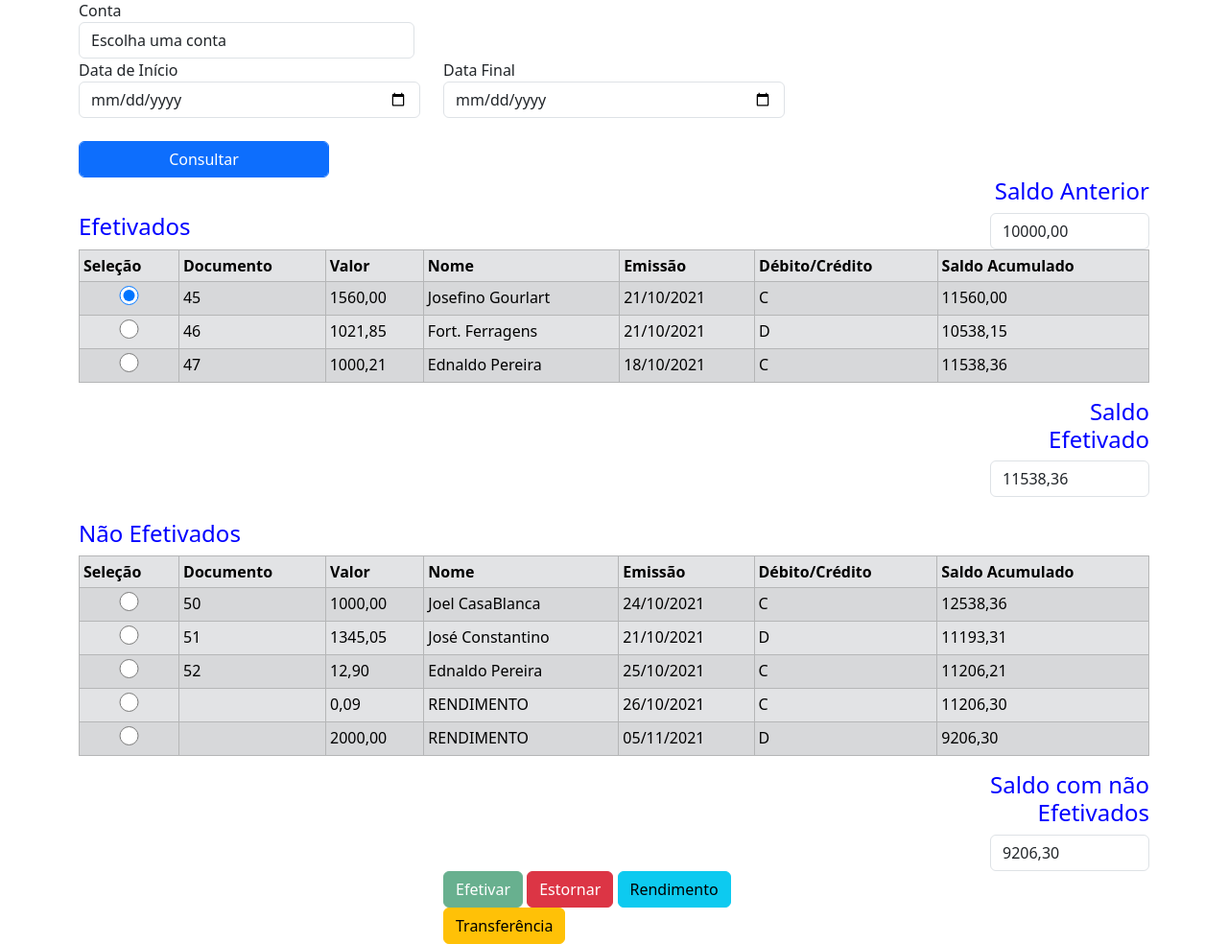
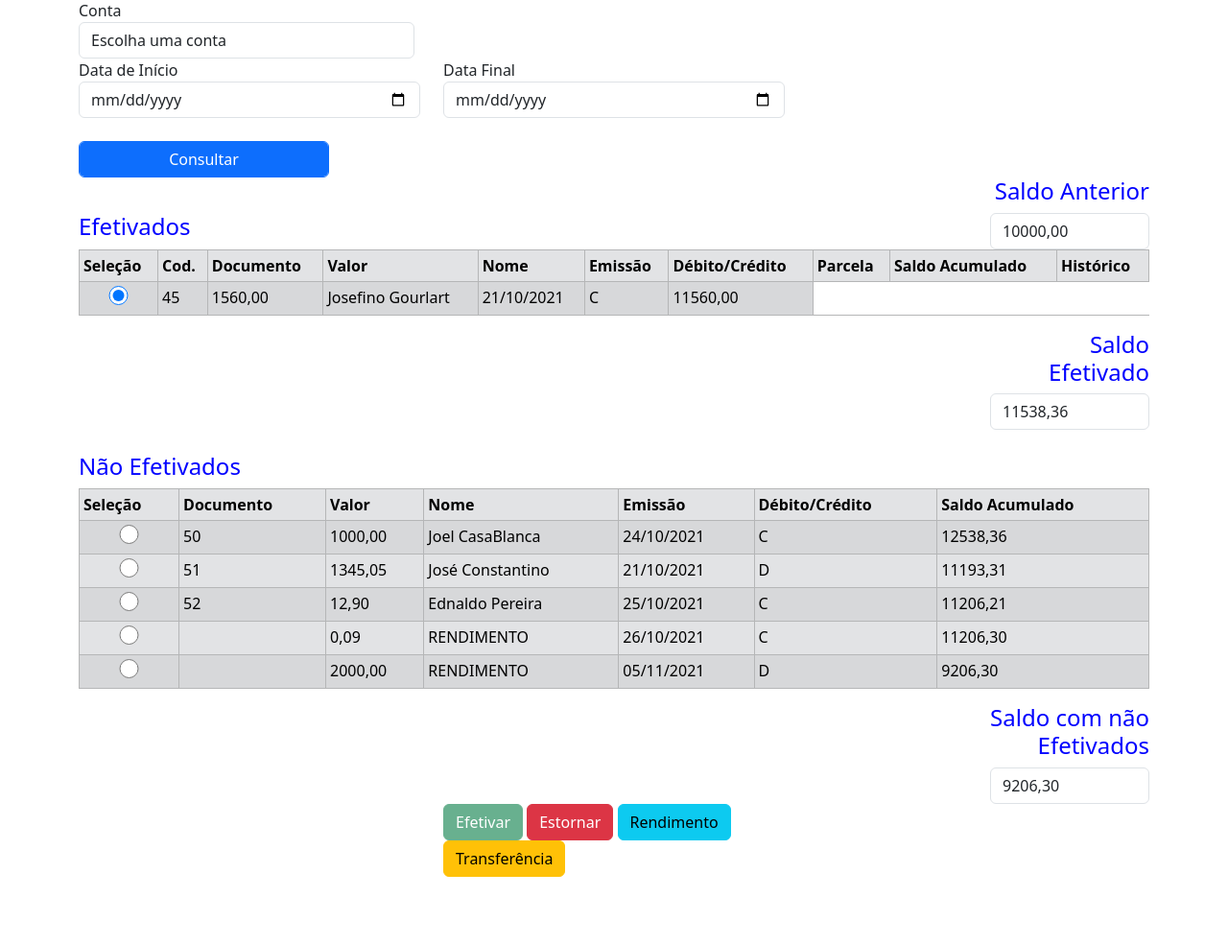
Before and after one commit to isaias-s-souza/Projeto_Integrador, a Flask app: page /extrato_bancario in a window 1280 px wide. Shown: the part 81-1065 px from the top of the page at 96% size. After the commit the page ends 995 px from the top, so only its background shows below. Run offline with Flask 2, Linux system fonts and the light colour scheme; the visitor is signed in with stand-in values (Sample User, id 1); data that the repository does not hold is empty; parts of the project's set-up code (start-up, migrations or seed data) failed here and were passed over; some libraries are stand-ins or nearby versions.

Commit message:
Alterações extrato na main

```diff
--- a/dao.py
+++ b/dao.py
@@ -247,18 +247,18 @@ class LancamentoDao():
             dados_lancamento_Atualizacao = [lancamento.valor, lancamento.documento, lancamento.historico_observacao,
                                             lancamento.cod_cond_pagamento, lancamento.parcela, lancamento.data_emissao,
                                             lancamento.data_vencimento, lancamento.cod_subcategoria, lancamento.cod_pessoa,
-                                            lancamento.codigo]
+                                            lancamento.debitocredito, lancamento.codigo]
 
             SQL_ATUALIZA_LANCAMENTO  =  "UPDATE LANCAMENTO SET  VALOR = ?, DOCUMENTO = ?, HISTORICO_OBSERVACAO = ? ," \
                                         "COD_CONDICAO_PAGTO = ?, PARCELA = ?, DATAEMISSAO = ?, DATAVENCIMENTO = ? ," \
-                                        "COD_SUBCATEGORIA = ? , COD_CLIENTE_FORNECEDOR = ?" \
+                                        "COD_SUBCATEGORIA = ? , COD_CLIENTE_FORNECEDOR = ?, DEBITOCREDITO = ?" \
                                         "WHERE COD = ?"
             cursor.execute(SQL_ATUALIZA_LANCAMENTO, dados_lancamento_Atualizacao)
         else:
             SQL_CRIA_LANCAMENTO  =  "INSERT INTO LANCAMENTO(VALOR, DOCUMENTO, HISTORICO_OBSERVACAO," \
                                     "COD_CONDICAO_PAGTO, PARCELA, DATAEMISSAO, DATAVENCIMENTO, COD_SUBCATEGORIA," \
-                                    "COD_CLIENTE_FORNECEDOR" \
-                                    "VALUES(?, ?, ?, ?, ?, ?, ?, ?, ?)"
+                                    "COD_CLIENTE_FORNECEDOR, DEBITOCREDITO" \
+                                    "VALUES(?, ?, ?, ?, ?, ?, ?, ?, ?, ?)"
 
             dados_lancamento_Insercao = [lancamento.valor, lancamento.documento, lancamento.historico_observacao,
                                          lancamento.cod_cond_pagamento, lancamento.parcela, lancamento.data_emissao,
@@ -283,6 +283,42 @@ class LancamentoDao():
         lancamento = traduz_lancamento(cursor.fetchall())
         return lancamento
 
+    #Tratativas do para o EXTRATO BANCARIO
+    global SQL_BUSCA_LANCAMENTO_EXTRATO
+    SQL_BUSCA_LANCAMENTO_EXTRATO = 'SELECT LANCAMENTO.COD, LANCAMENTO.DOCUMENTO, LANCAMENTO.VALOR, ' \
+                                   'PESSOA.NOME, LANCAMENTO.DATAEMISSAO, LANCAMENTO.DEBITOCREDITO, ' \
+                                   'LANCAMENTO.PARCELA, LANCAMENTO.HISTORICO_OBSERVACAO ' \
+                                   'FROM LANCAMENTO ' \
+                                   'INNER JOIN PESSOA ON LANCAMENTO.COD_CLIENTE_FORNECEDOR = PESSOA.COD ' \
+                                   'WHERE COD_CONTA_EXTRATO = ? '
+
+    def listar_extrato_efetivados(self, id_conta, data_inicio_pesquisa, data_fim_pesquisa):
+        SQL_BUSCA_LANCAMENTO_EXTRATO_EFETIVADO =    SQL_BUSCA_LANCAMENTO_EXTRATO + \
+                                                    'AND DATAEFETIVACAO IS NOT NULL AND ' \
+                                                    'DATAEFETIVACAO >= ? AND DATAEFETIVACAO <= ? '
+        cursor = self.__db.cursor()
+        cursor.execute(SQL_BUSCA_LANCAMENTO_EXTRATO_EFETIVADO, [id_conta, data_inicio_pesquisa, data_fim_pesquisa])
+        return cursor.fetchall()
+
+    def listar_extrato_nao_efetivados(self, id_conta):
+        cursor = self.__db.cursor()
+        cursor.execute(SQL_BUSCA_LANCAMENTO_EXTRATO, id_conta)
+        return cursor.fetchall()
+
+    def busca_saldos_conta(self, id_conta, data_inicio_pesquisa, data_fim_pesquisa):
+        SQL_BUSCA_SALDOS_EXTRATO =  'SELECT ' \
+                                    '(SELECT ISNULL(SUM(VALOR), 0) ' \
+                                    'FROM LANCAMENTO ' \
+                                    'WHERE COD_CONTA_EXTRATO = ? AND DATAEFETIVACAO < ?), ' \
+                                    '(SELECT ISNULL(SUM(VALOR), 0) AS  ' \
+                                    'FROM LANCAMENTO ' \
+                                    'WHERE COD_CONTA_EXTRATO = ? AND DATAEFETIVACAO <= ?), ' \
+                                    '(SELECT ISNULL(SUM(VALOR), 0) AS SALDO_COM_NAO_EFETIVADO ' \
+                                    'FROM COD_CONTA_EXTRATO = ?) '
+        cursor = self.__db.cursor()
+        cursor.execute(SQL_BUSCA_SALDOS_EXTRATO, [id_conta, data_inicio_pesquisa, id_conta, data_fim_pesquisa, id_conta])
+        saldos = cursor.fetchall()
+        return {'SALDO_ANTERIOR' : saldos[0], 'SALDO_EFETIVADO' : saldos[1], 'SALDO_COM_NAO_EFETIVADO' : saldos[2]}
 
 def traduz_lancamento(lancamento):
     def cria_lancamento_com_tupla(tupla):
--- a/main.py
+++ b/main.py
@@ -303,6 +303,25 @@ def extrato_bancario():
 
         return render_template('extrato_bancario.html', relacaoContasConsulta=relacaoNomeCodConta)
 
+@app.route('/consultar_conta_extrato', methods=['POST', ])
+def consultar_conta_extrato():
+    if 'usuario_logado' not in session or session['usuario_logado'] == None:
+        return redirect('/login?proxima=')
+    else:
+        idConta     = request.form['conta-pesquisa']
+        dataInicio  = request.form['data-inicio-pesquisa']
+        dataFinal   = request.form['data-final-pesquisa']
+
+        lancamentos_efetivados      = lancamento_dao.listar_extrato_efetivados(idConta, dataInicio, dataFinal)
+        lancamentos_nao_efetivados  = lancamento_dao.listar_extrato_nao_efetivados(idConta)
+        saldos_extrato              = lancamento_dao.busca_saldos_conta(idConta, dataInicio, dataFinal)
+
+        render_template('consultar_conta_extrato.html', lancamentos_efetivados=lancamentos_efetivados,
+                                                        lancamentos_nao_efetivados=lancamentos_nao_efetivados,
+                                                        saldos_extrato=saldos_extrato)
+
+
+
 @app.route('/login')
 def login():
     proxima = request.args.get('proxima')
--- a/templates/extrato_bancario.html
+++ b/templates/extrato_bancario.html
@@ -129,11 +129,11 @@
                 </div>
             </div>
             <br>
-                <form action="/consultar_conta_extrato"  method="post">
+                <form action="/consultar_conta_extrato" method="post">
                     <div class="row">
                         <div class="form-group">
-                            <label for="conta">Conta</h3>
-                            <select id="conta" class="form-control" style="width: 350px;">
+                            <label for="conta-pesquisa">Conta</h3>
+                            <select id="conta-pesquisa" name="conta-pesquisa" class="form-control" style="width: 350px;">
                                 <option selected>Escolha uma conta</option>
                                 {% for conta in relacaoContasConsulta %}
                                 <option value="{{conta['CODIGO']}}">{{conta['DESCRICAO']}}</option>
@@ -141,12 +141,12 @@
                             </select>
                         </div>
                         <div class="form-group col-4">
-                            <label for="data-inicio">Data de Início</label>
-                            <input type="date" id="data-inicio" name="data-inicio" class="form-control" placeholder="00/00/0000">
+                            <label for="data-inicio-pesquisa">Data de Início</label>
+                            <input type="date" id="data-inicio-pesquisa" name="data-inicio-pesquisa" class="form-control" placeholder="00/00/0000">
                         </div>
                         <div class="form-group col-4">
-                            <label for="data-final">Data Final</label>
-                            <input type="date" id="data-final" name="data-final" class="form-control" placeholder="00/00/0000">
+                            <label for="data-final-pesquisa">Data Final</label>
+                            <input type="date" id="data-final-pesquisa" name="data-final-pesquisa" class="form-control" placeholder="00/00/0000">
                         </div>
 
                     </div>
@@ -183,12 +183,15 @@
                 <thead class="thead-default">
                     <tr>
                         <th>Seleção</th>
+                        <th>Cod.</th>
                         <th>Documento</th>
                         <th>Valor</th>
                         <th>Nome</th>
                         <th>Emissão</th>
                         <th>Débito/Crédito</th>
+                        <th>Parcela</th>
                         <th>Saldo Acumulado</th>
+                        <th>Histórico</th>
                     </tr>
                 </thead>
                 <tbody>
@@ -200,24 +203,6 @@
                         <td>21/10/2021</td>
                         <td>C</td>
                         <td>11560,00</td>
-                    </tr>
-                    <tr>
-                        <td><input type="radio" name="selecao" value="46" style="border: 0px;width: 100%;height: 20px;"/></td>
-                        <td>46</td>
-                        <td>1021,85</td>
-                        <td>Fort. Ferragens</td>
-                        <td>21/10/2021</td>
-                        <td>D</td>
-                        <td>10538,15</td>
-                    </tr>
-                    <tr>
-                        <td><input type="radio" name="selecao" value="47" style="border: 0px;width: 100%;height: 20px;" /></td>
-                        <td>47</td>
-                        <td>1000,21</td>
-                        <td>Ednaldo Pereira</td>
-                        <td>18/10/2021</td>
-                        <td>C</td>
-                        <td>11538,36</td>
                     </tr>
                 </tbody>
             </table>
```
Also changed, not shown: models.py (+10 -1 lines).
